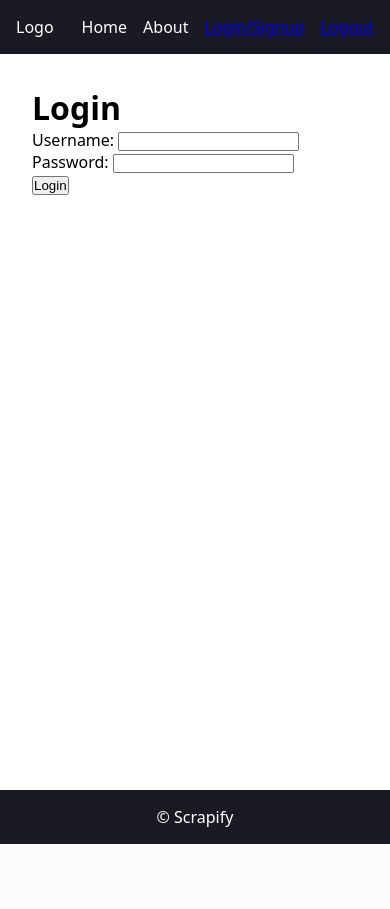
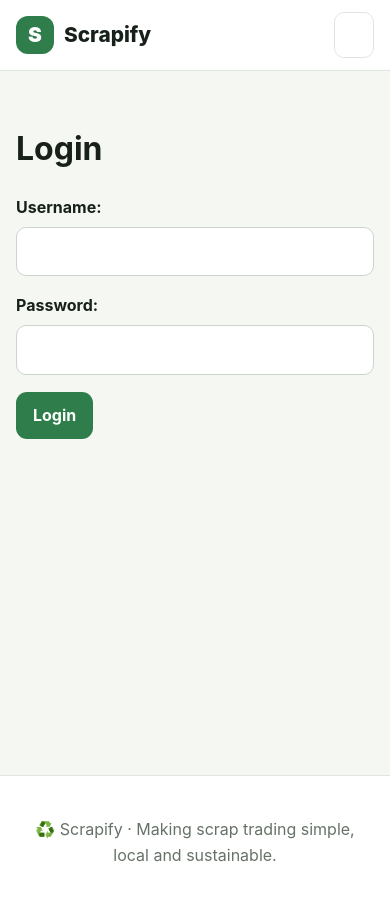
Before and after one commit to saksham-giri/ScrapiFy, a Django app: a page that uses templates/base.html in a window 390 px wide. Before the commit the page ends 844 px from the top, so only its background shows below. Run offline with Django 5.2, Linux system fonts and the light colour scheme.

Commit message:
Build complete responsive Scrapify frontend shell

```diff
--- a/templates/base.html
+++ b/templates/base.html
@@ -1,42 +1,45 @@
+{% load static %}
 <!DOCTYPE html>
 <html lang="en">
 <head>
     <meta charset="UTF-8">
     <meta name="viewport" content="width=device-width, initial-scale=1.0">
+    <meta name="description" content="Scrapify - a marketplace for buying and selling recyclable scrap.">
     <title>{% block title %}Scrapify{% endblock %}</title>
-    <style>
-        * { margin: 0; padding: 0; box-sizing: border-box; }
-        body { font-family: system-ui, sans-serif; display: flex; flex-direction: column; min-height: 100vh; }
-        header, footer { background: #1a1a24; color: #fff; padding: 1rem; }
-        .navbar { display: flex; justify-content: space-between; max-width: 1200px; margin: 0 auto; }
-        .nav-links { display: flex; gap: 1rem; list-style: none; }
-        main { flex: 1; max-width: 1200px; margin: 0 auto; padding: 2rem; width: 100%; }
-        footer { text-align: center; margin-top: auto; }
-    </style>
-    {% block head %}
-
-    {% endblock %}
+    <link rel="stylesheet" href="{% static 'css/style.css' %}">
+    {% block head %}{% endblock %}
 </head>
 <body>
-    <header>
-        <nav class="navbar">
-            <div>Logo</div>
+<header class="site-header">
+    <nav class="navbar" aria-label="Main navigation">
+        <a class="brand" href="{% url 'home' %}"><span class="brand-mark">S</span> Scrapify</a>
+        <button class="nav-toggle" type="button" aria-label="Toggle navigation" aria-expanded="false">☰</button>
         <ul class="nav-links">
-                <li>Home</li>
-                <li>About</li>
-                <li><a href="{%url 'register' %}">Login/Signup</a></li>
-                <li><a href="{%url 'logout' %}">Logout</a></li>
+            <li><a href="{% url 'home' %}">Home</a></li>
+            {% if request.user.is_authenticated %}
+                {% if request.user.role == 'buyer' %}
+                    <li><a href="{% url 'buyer_dashboard' %}">Dashboard</a></li>
+                    <li><a href="{% url 'marketplace' %}">Marketplace</a></li>
+                {% elif request.user.role == 'seller' %}
+                    <li><a href="{% url 'seller_dashboard' %}">Dashboard</a></li>
+                    <li><a href="{% url 'ScrapListing' %}">Sell Scrap</a></li>
+                {% endif %}
+                <li><a href="{% url 'logout' %}">Logout</a></li>
+            {% else %}
+                <li><a href="{% url 'login' %}">Login</a></li>
+                <li><a class="btn" href="{% url 'register' %}">Get Started</a></li>
+            {% endif %}
         </ul>
     </nav>
 </header>
-
 <main>
-
+    {% if messages %}
+        {% for message in messages %}<div class="alert" data-dismiss>{{ message }}</div>{% endfor %}
+    {% endif %}
     {% block content %}{% endblock %}
 </main>
-
-    <footer>
-        <p>&copy; Scrapify </p>
-    </footer>
+<footer class="site-footer"><p>♻️ Scrapify · Making scrap trading simple, local and sustainable.</p></footer>
+<script src="{% static 'js/app.js' %}"></script>
+{% block scripts %}{% endblock %}
 </body>
 </html>
```
Lines whose indentation alone changed are shown as unchanged.
